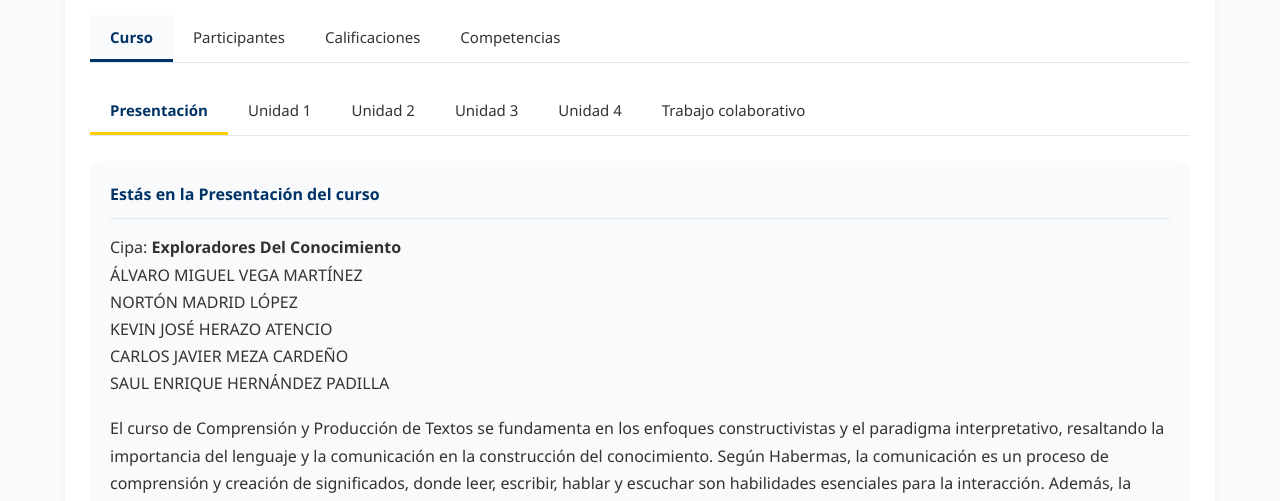
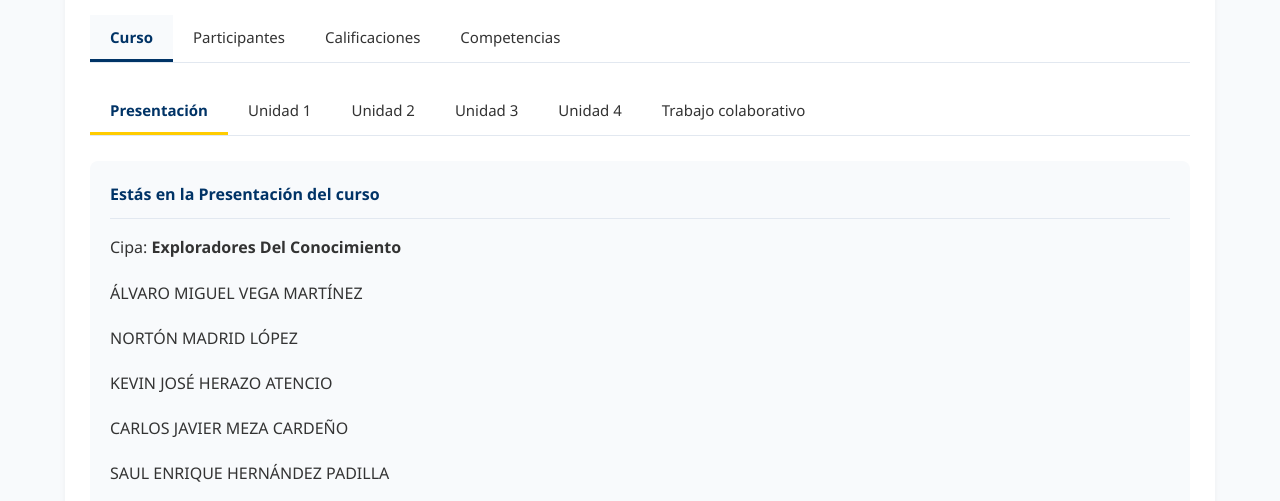
Before and after one commit to royer0609/Exploradores, a plain HTML site: page index.html in a window 1280 px wide. Shown: the part 232-733 px from the top of the page. Drawn offline with Linux system fonts and the light colour scheme.

Commit message:
Update index.html

```diff
--- a/index.html
+++ b/index.html
@@ -363,12 +363,12 @@
                 <!-- Contenido de Presentación -->
                 <div class="unit-content active" id="presentacion">
                     <div class="unit-indicator">Estás en la Presentación del curso</div>
-                    <p>Cipa: <strong> Exploradores Del Conocimiento </strong> <br>
-                        ÁLVARO MIGUEL VEGA MARTÍNEZ<br>
-                        NORTÓN MADRID LÓPEZ<br>
-                        KEVIN JOSÉ HERAZO ATENCIO<br>
-                        CARLOS JAVIER MEZA CARDEÑO<br>
-                        SAUL ENRIQUE HERNÁNDEZ PADILLA</p>
+                    <p>Cipa: <strong> Exploradores Del Conocimiento </strong> </p>
+                       <p> ÁLVARO MIGUEL VEGA MARTÍNEZ</p>
+                       <p> NORTÓN MADRID LÓPEZ</p>
+                        <p>KEVIN JOSÉ HERAZO ATENCIO</p>
+                       <p> CARLOS JAVIER MEZA CARDEÑO</p>
+                       <p> SAUL ENRIQUE HERNÁNDEZ PADILLA</p>
                     <p>
                         El curso de Comprensión y Producción de Textos se fundamenta en los enfoques constructivistas y el paradigma interpretativo, resaltando la importancia del lenguaje y la comunicación en la construcción del conocimiento. Según Habermas, la comunicación es un proceso de comprensión y creación de significados, donde leer, escribir, hablar y escuchar son habilidades esenciales para la interacción. Además, la competencia comunicativa se desarrolla en niveles interpretativo, argumentativo y propositivo, promoviendo una expresión consciente y crítica.
 
```
